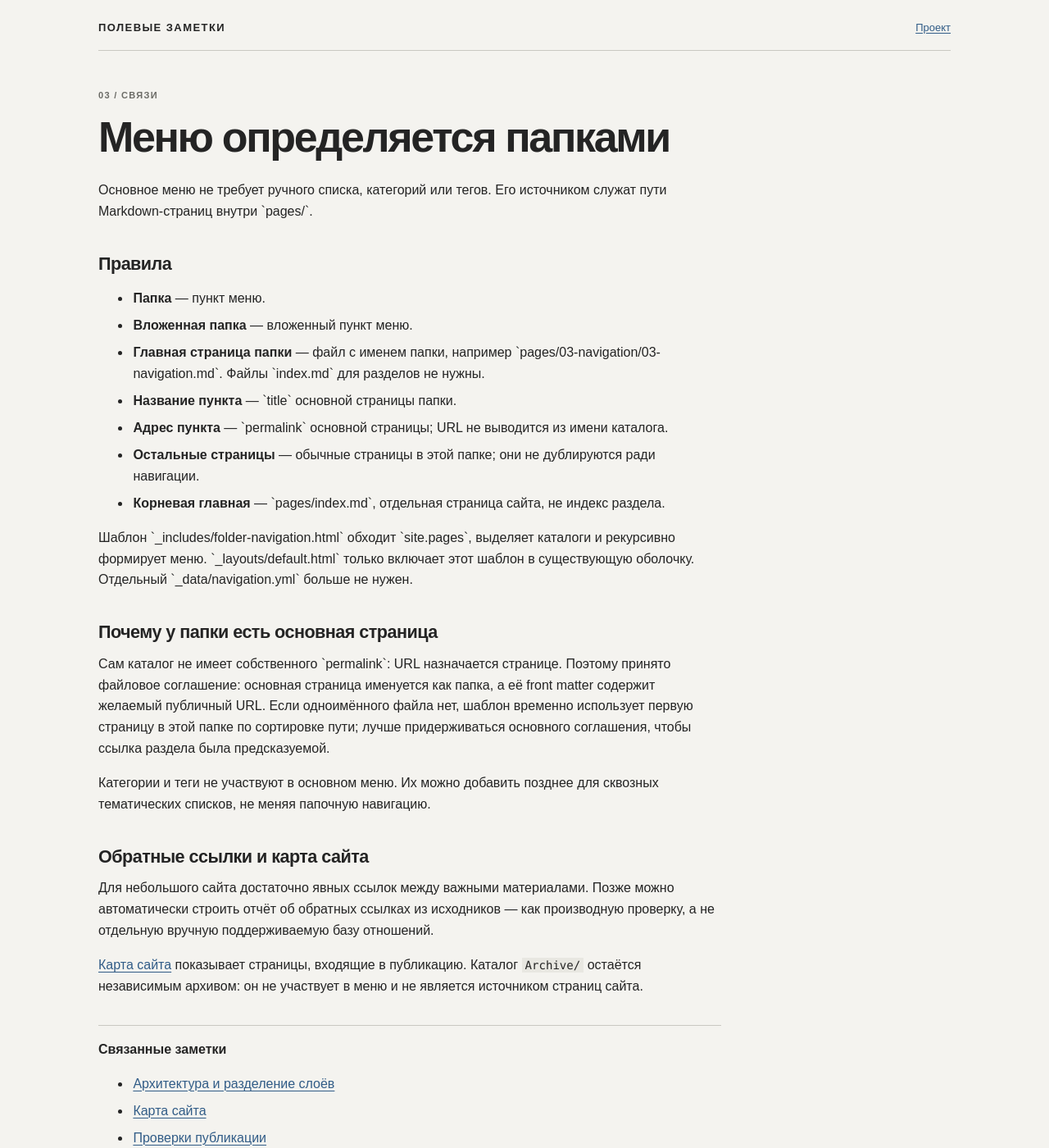
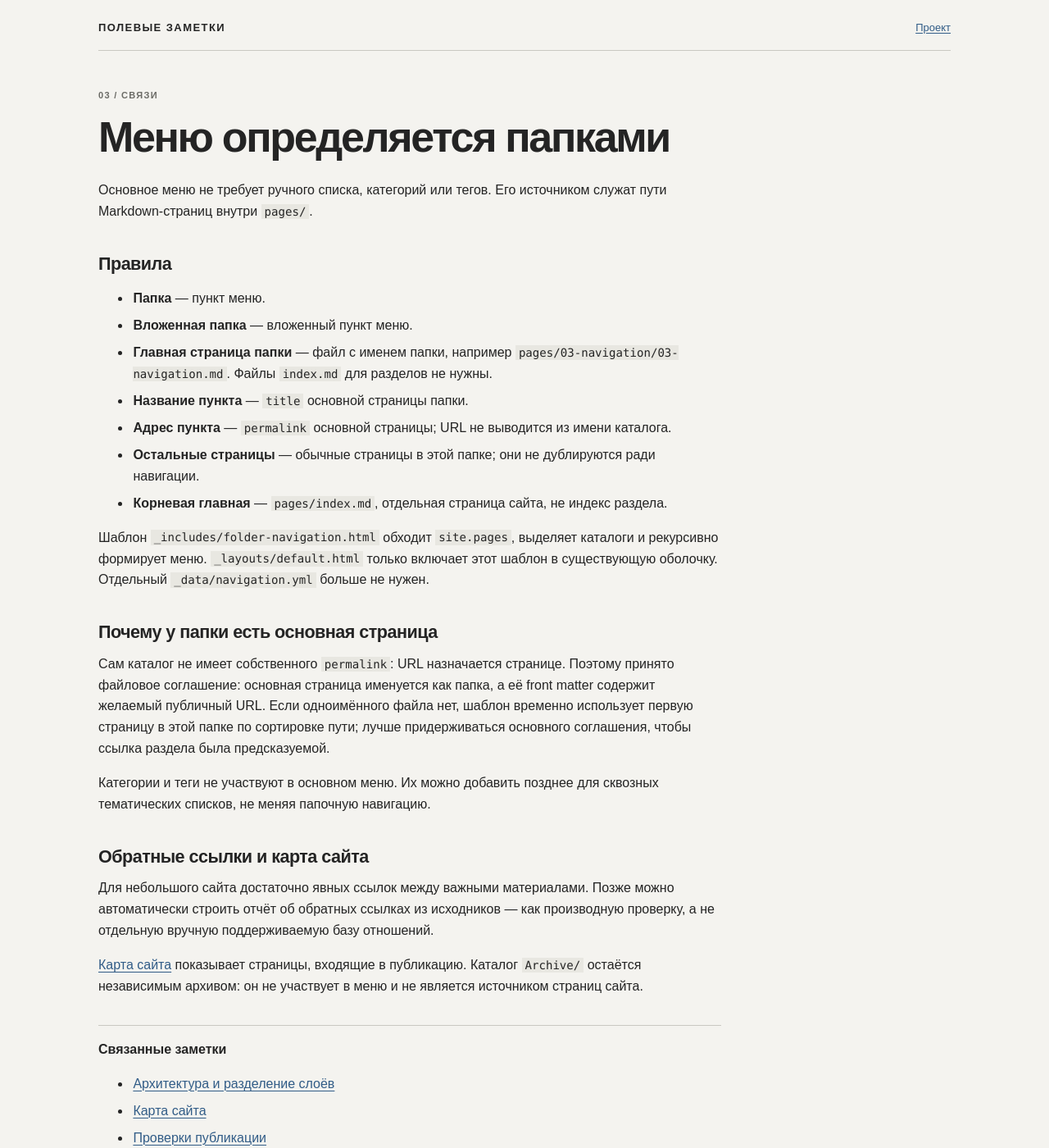
Before and after one commit to devAItester/aishare, a Jekyll site: the page built from pages/03-navigation/03-navigation.md, in a window 1280 px wide and 1400 px high. Shown: the whole window at 82% size. Built offline with Jekyll 4.4.1, drawn with Linux system fonts in a browser that asks for light colours.

```diff
--- a/pages/03-navigation/03-navigation.md
+++ b/pages/03-navigation/03-navigation.md
@@ -14,23 +14,23 @@ related:
 ---
 # Меню определяется папками
 
-Основное меню не требует ручного списка, категорий или тегов. Его источником служат пути Markdown-страниц внутри \`pages/\`.
+Основное меню не требует ручного списка, категорий или тегов. Его источником служат пути Markdown-страниц внутри `pages/`.
 
 ## Правила
 
 - **Папка** — пункт меню.
 - **Вложенная папка** — вложенный пункт меню.
-- **Главная страница папки** — файл с именем папки, например \`pages/03-navigation/03-navigation.md\`. Файлы \`index.md\` для разделов не нужны.
-- **Название пункта** — \`title\` основной страницы папки.
-- **Адрес пункта** — \`permalink\` основной страницы; URL не выводится из имени каталога.
+- **Главная страница папки** — файл с именем папки, например `pages/03-navigation/03-navigation.md`. Файлы `index.md` для разделов не нужны.
+- **Название пункта** — `title` основной страницы папки.
+- **Адрес пункта** — `permalink` основной страницы; URL не выводится из имени каталога.
 - **Остальные страницы** — обычные страницы в этой папке; они не дублируются ради навигации.
-- **Корневая главная** — \`pages/index.md\`, отдельная страница сайта, не индекс раздела.
+- **Корневая главная** — `pages/index.md`, отдельная страница сайта, не индекс раздела.
 
-Шаблон \`_includes/folder-navigation.html\` обходит \`site.pages\`, выделяет каталоги и рекурсивно формирует меню. \`_layouts/default.html\` только включает этот шаблон в существующую оболочку. Отдельный \`_data/navigation.yml\` больше не нужен.
+Шаблон `_includes/folder-navigation.html` обходит `site.pages`, выделяет каталоги и рекурсивно формирует меню. `_layouts/default.html` только включает этот шаблон в существующую оболочку. Отдельный `_data/navigation.yml` больше не нужен.
 
 ## Почему у папки есть основная страница
 
-Сам каталог не имеет собственного \`permalink\`: URL назначается странице. Поэтому принято файловое соглашение: основная страница именуется как папка, а её front matter содержит желаемый публичный URL. Если одноимённого файла нет, шаблон временно использует первую страницу в этой папке по сортировке пути; лучше придерживаться основного соглашения, чтобы ссылка раздела была предсказуемой.
+Сам каталог не имеет собственного `permalink`: URL назначается странице. Поэтому принято файловое соглашение: основная страница именуется как папка, а её front matter содержит желаемый публичный URL. Если одноимённого файла нет, шаблон временно использует первую страницу в этой папке по сортировке пути; лучше придерживаться основного соглашения, чтобы ссылка раздела была предсказуемой.
 
 Категории и теги не участвуют в основном меню. Их можно добавить позднее для сквозных тематических списков, не меняя папочную навигацию.
 
```
Also changed, not shown: other parts of pages/03-navigation/03-navigation.md (+1 -1 lines).
